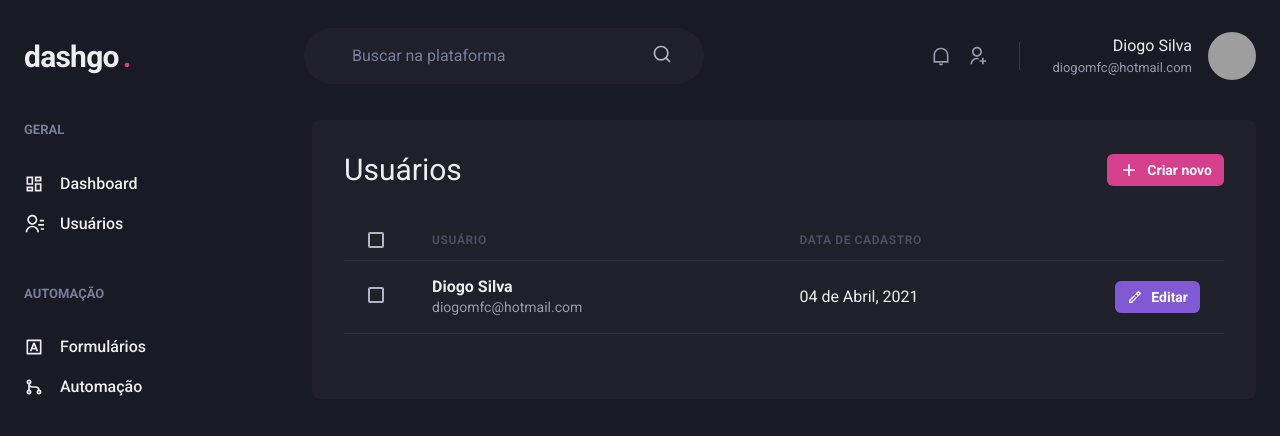
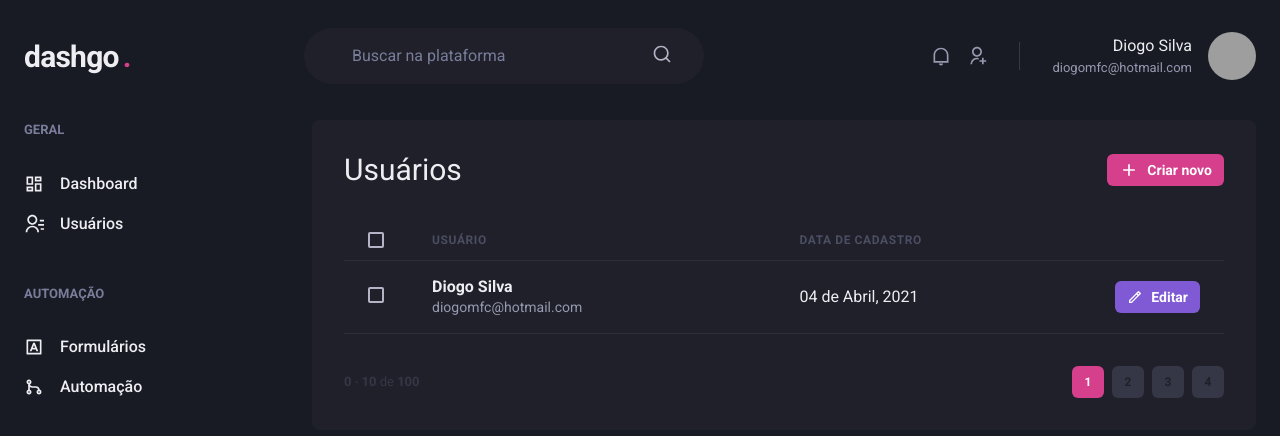
Before and after one commit to diogomfc/Dashboard-DashGO, a Next.js app in the folder dashgo/: page /users in a window 1280 px wide. Shown: the top 436 px of the page. Built offline with nearby package versions, Linux system fonts and the light colour scheme; grey boxes are pictures that could not be loaded.

Commit message:
Create component Pagination

```diff
--- /dev/null
+++ b/dashgo/src/components/Pagination.tsx
@@ -0,0 +1,71 @@
+import React from 'react';
+import { Box, Button, Stack } from '@chakra-ui/react';
+
+export default function Pagination() {
+  return(
+    <Stack
+      direction="row"
+      mt="8"
+      justify="space-between"
+      align="center"
+      spacing="6"
+    >
+
+      <Box
+        fontSize="small"
+        color="gray.700"
+      >
+        <strong>0</strong> - <strong>10</strong> de <strong>100</strong>
+      </Box>
+
+      <Stack direction="row" spacing="2">
+      <Button
+          size="sm"
+          fontSize="xs"
+          width="4"
+          colorScheme="pink"
+          disabled
+          _disabled={{
+            bg: 'pink.500',
+            cursor: 'default',
+          }}
+       >
+          1
+       </Button>
+        <Button
+          size="sm"
+          fontSize="xs"
+          width="4"
+          bg="gray.700"
+          _hover={{
+            bg: 'gray.500',
+          }}
+        >
+          2
+        </Button>
+        <Button
+          size="sm"
+          fontSize="xs"
+          width="4"
+          bg="gray.700"
+          _hover={{
+            bg: 'gray.500',
+          }}
+        >
+          3
+        </Button>
+        <Button
+          size="sm"
+          fontSize="xs"
+          width="4"
+          bg="gray.700"
+          _hover={{
+            bg: 'gray.500',
+          }}
+        >
+          4
+        </Button>
+      </Stack>
+
+    </Stack>
+  )}
--- a/dashgo/src/pages/users/index.tsx
+++ b/dashgo/src/pages/users/index.tsx
@@ -20,6 +20,7 @@
 
 import Header from "../../components/Header";
 import Sidebar from "../../components/Sidebar";
+import Pagination from "../../components/Pagination";
 
 export default function UserList(){
   return(
@@ -99,10 +100,10 @@
                     </Td>
                  </Tr>
                 </Tbody>
+            </Table>
 
-            </Table>
+            <Pagination />
         </Box>
-
       </Flex>
     </Box>
   );
```
Also changed, not shown: dashgo/src/pages/users/create.tsx (added).
